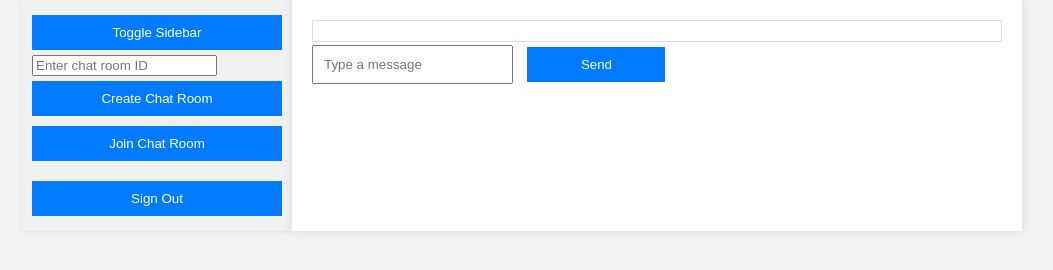
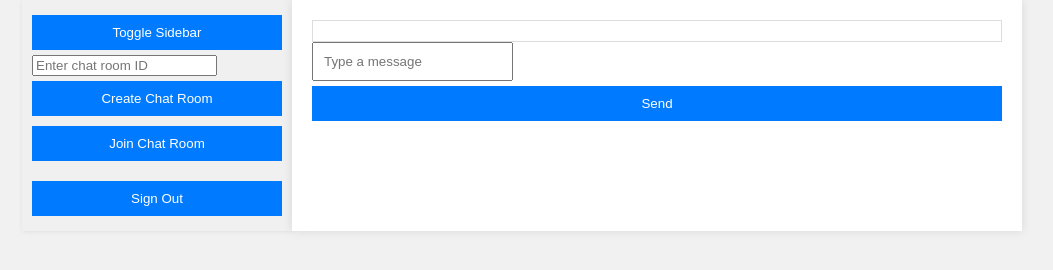
Before and after one commit to dman1991g/Real-time-multi-person-chat-app, a plain HTML site: page chat.html in a window 1280 px wide. Shown: the whole page, without its empty margins (118-1171 px from the left). Drawn offline with Linux system fonts and the light colour scheme; no server answers.

Commit message:
Update styles.css

```diff
--- a/styles.css
+++ b/styles.css
@@ -59,8 +59,7 @@ body {
 }
 
 #sendMessage {
-    width: 20%; /* Adjust width as needed */
-    margin-left: 10px; /* Add spacing between input field and button */
+    width: 100%; /* Adjust width as needed */
     padding: 10px;
     box-sizing: border-box;
     background-color: #007bff;
```
